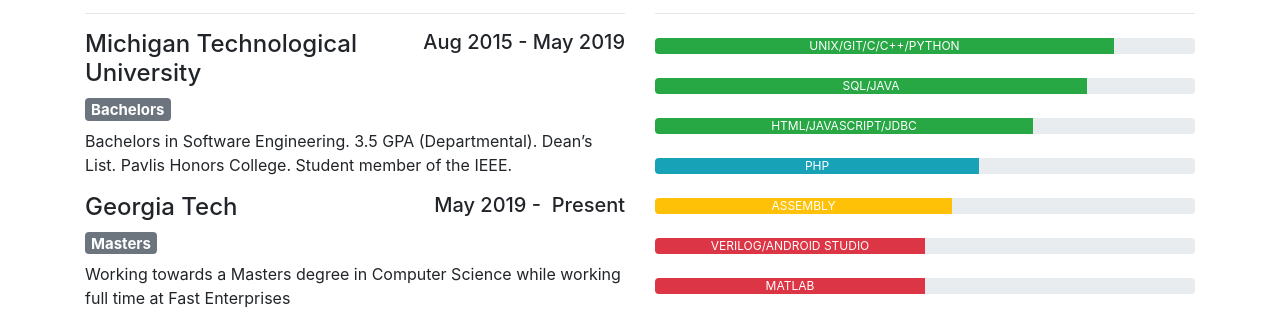
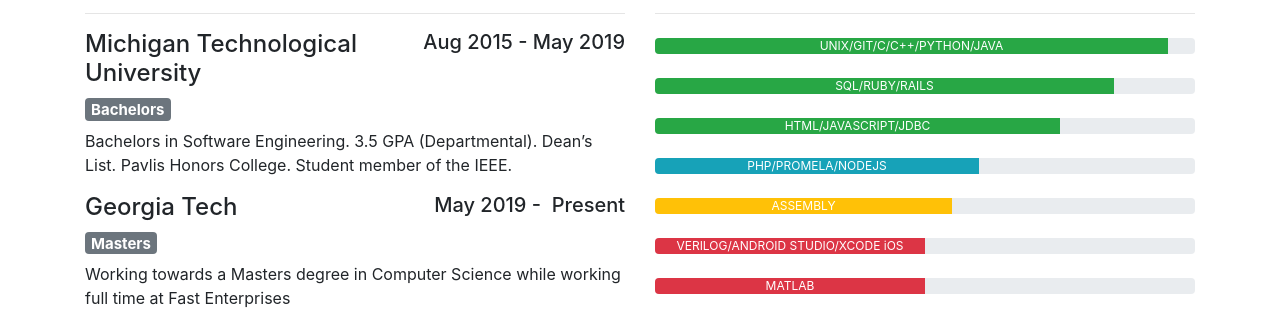
Before and after one commit to ajeschen/ajeschen.github.io, a plain HTML site: page index.html in a window 1280 px wide. Shown: the part 340-676 px from the top of the page. Drawn offline with Linux system fonts and the light colour scheme.

Commit message:
Update index.html

```diff
--- a/index.html
+++ b/index.html
@@ -71,22 +71,22 @@ Plainfield, IL 60585<br>
           <h2>Skill Set</h2>
           <hr>
           <div class="progress mt-4">
-            <div class="progress-bar bg-success" role="progressbar" aria-valuenow="85" aria-valuemin="0" aria-valuemax="100" style="width: 85%">UNIX/GIT/C/C++/PYTHON</div>
+            <div class="progress-bar bg-success" role="progressbar" aria-valuenow="85" aria-valuemin="0" aria-valuemax="100" style="width: 95%"> UNIX/GIT/C/C++/PYTHON/JAVA</div>
           </div>
           <div class="progress mt-4">
-            <div class="progress-bar bg-success" role="progressbar" aria-valuenow="80" aria-valuemin="0" aria-valuemax="100" style="width: 80%"> SQL/JAVA</div>
+            <div class="progress-bar bg-success" role="progressbar" aria-valuenow="80" aria-valuemin="0" aria-valuemax="100" style="width: 85%"> SQL/RUBY/RAILS</div>
           </div>
           <div class="progress mt-4">
-            <div class="progress-bar bg-success" role="progressbar" aria-valuenow="70" aria-valuemin="0" aria-valuemax="100" style="width: 70%"> HTML/JAVASCRIPT/JDBC</div>
+            <div class="progress-bar bg-success" role="progressbar" aria-valuenow="70" aria-valuemin="0" aria-valuemax="100" style="width: 75%"> HTML/JAVASCRIPT/JDBC</div>
           </div>
           <div class="progress mt-4">
-            <div class="progress-bar bg-info" role="progressbar" aria-valuenow="60" aria-valuemin="0" aria-valuemax="100" style="width: 60%"> PHP</div>
+            <div class="progress-bar bg-info" role="progressbar" aria-valuenow="60" aria-valuemin="0" aria-valuemax="100" style="width: 60%"> PHP/PROMELA/NODEJS</div>
           </div>
           <div class="progress mt-4">
             <div class="progress-bar bg-warning" role="progressbar" aria-valuenow="55" aria-valuemin="0" aria-valuemax="100" style="width: 55%"> ASSEMBLY</div>
           </div>
           <div class="progress mt-4">
-            <div class="progress-bar bg-danger" role="progressbar" aria-valuenow="50" aria-valuemin="0" aria-valuemax="100" style="width: 50%"> VERILOG/ANDROID STUDIO</div>
+            <div class="progress-bar bg-danger" role="progressbar" aria-valuenow="50" aria-valuemin="0" aria-valuemax="100" style="width: 50%"> VERILOG/ANDROID STUDIO/XCODE iOS</div>
           </div>
           <div class="progress mt-4">
             <div class="progress-bar bg-danger" role="progressbar" aria-valuenow="50" aria-valuemin="0" aria-valuemax="100" style="width: 50%"> MATLAB</div>
```
